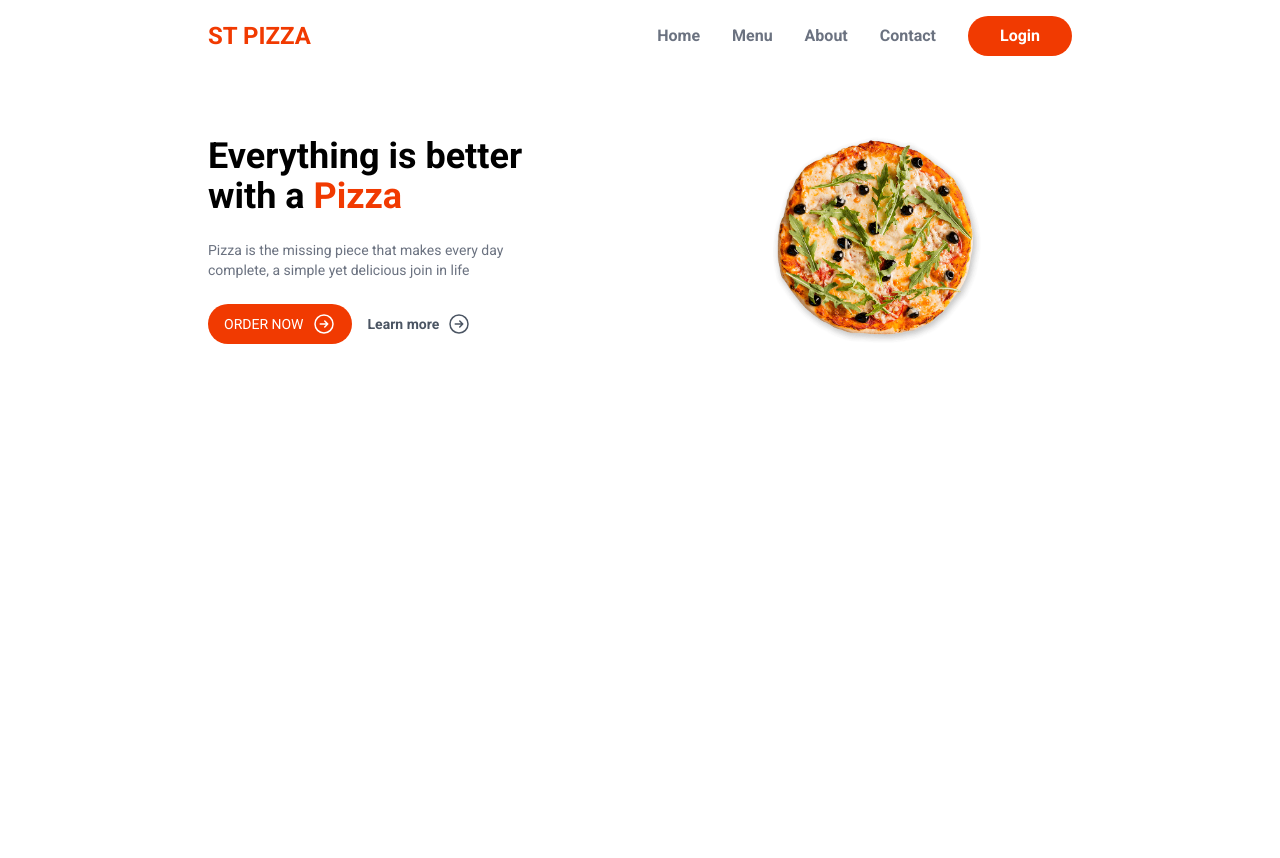
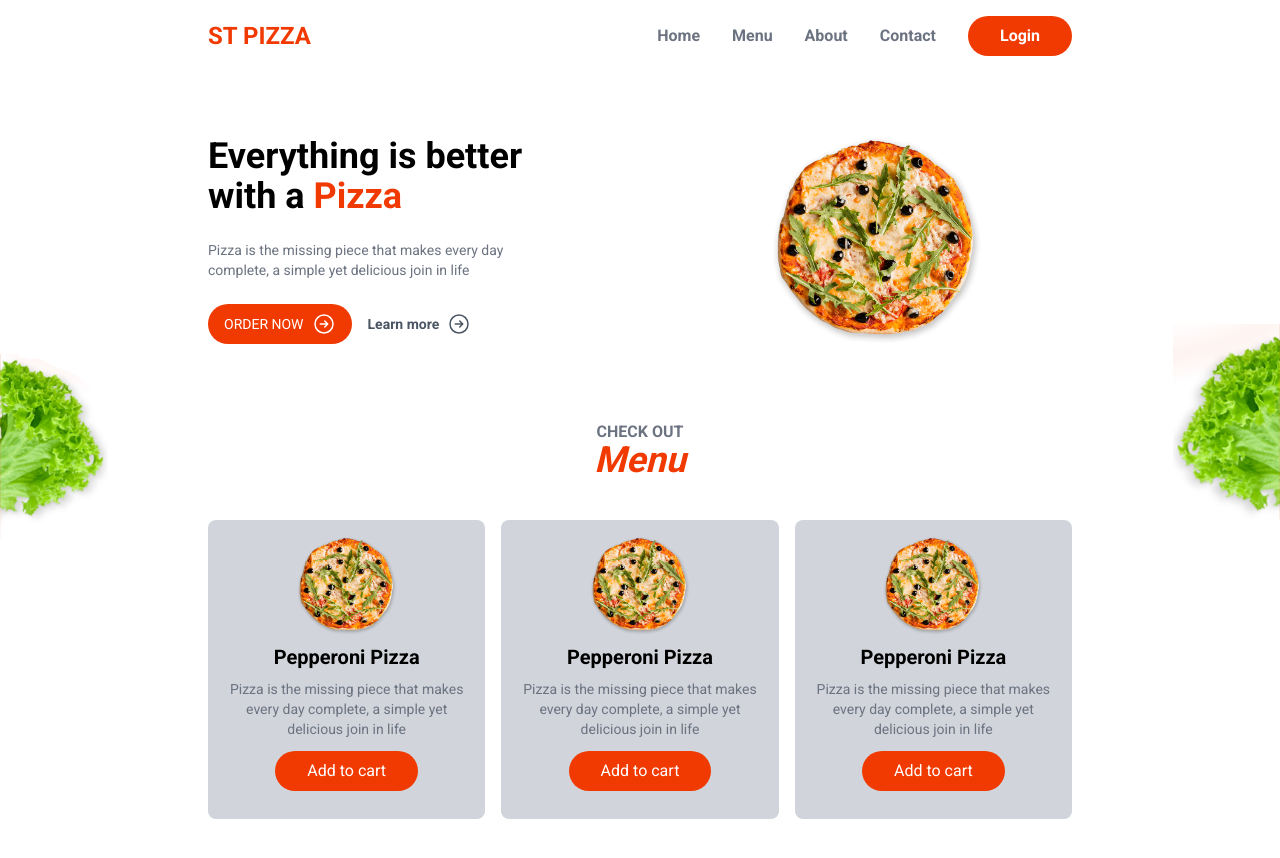
Before and after one commit to AlaaHamdyMohammadi/Food-Ordering-App, a Next.js app: page / in a window 1280 px wide. Shown: the top 858 px of the page. Before the commit the page ends 800 px from the top, so only its background shows below. Built offline with nearby package versions, Linux system fonts and the light colour scheme.

Commit message:
Building Homepage

```diff
--- a/src/app/page.jsx
+++ b/src/app/page.jsx
@@ -1,12 +1,14 @@
 import Link from "next/link";
-import Header from "../components/Layout/Header";
-import Hero from "../components/Layout/Hero";
+import Header from "@/components/Layout/Header";
+import Hero from "@/components/Layout/Hero";
+import Menu from "@/components/Layout/Menu";
 
 export default function Home() {
   return (
     <>
       <Header/>
       <Hero />
+      <Menu/>
     </>
   );
 }
--- a/src/components/Layout/Hero.jsx
+++ b/src/components/Layout/Hero.jsx
@@ -3,10 +3,11 @@ import Right from "../Icons/Right";
 
 function Hero() {
   return (
-    <section className="hero mt-20">
+    <section className="hero my-20">
       <div>
         <h1 className="text-4xl font-semibold">
-          Everything is better with a <span className="text-primary">Pizza</span>
+          Everything is better with a{" "}
+          <span className="text-primary">Pizza</span>
         </h1>
         <p className="my-6 text-gray-500 text-sm">
           Pizza is the missing piece that makes every day complete, a simple yet
--- /dev/null
+++ b/src/components/Layout/Menu.jsx
@@ -0,0 +1,31 @@
+import Image from "next/image";
+import MenuItem from "../Menu/MenuItem";
+
+function Menu() {
+  return (
+    <section className="">
+      <div className="absolute left-0 right-0  w-full">
+        <div className="absolute left-0 -top-[70px] -z-10">
+          <Image src={"/sallad1.png"} alt={"sallad"} width={109} height={189} />
+        </div>
+        <div className="absolute -top-[100px] right-0 -z-10 ">
+          <Image src={"/sallad2.png"} alt={"sallad"} width={107} height={195} />
+        </div>
+      </div>
+      <div className="text-center">
+        <h3 className="leading-4 uppercase text-gray-500 font-semibold">
+          Check out
+        </h3>
+        <h2 className="text-primary font-bold text-4xl italic">Menu</h2>
+      </div>
+      <div className="grid grid-cols-3 gap-4 my-10">
+        <MenuItem/>
+        <MenuItem/>
+        <MenuItem/>
+
+      </div>
+    </section>
+  );
+}
+
+export default Menu;
--- /dev/null
+++ b/src/components/Menu/MenuItem.jsx
@@ -0,0 +1,27 @@
+import Image from "next/image";
+
+function MenuItem() {
+  return (
+    <div className="bg-gray-300 p-4 rounded-lg text-center hover:bg-gray-200 transition-all hover:shadow-2xl hover:shadow-black/30">
+      <div className=" ">
+        <Image
+          className="block mx-auto"
+          src={"/pizza.png"}
+          alt={"Pizza"}
+          width={100}
+          height={100}
+        />
+      </div>
+      <h4 className="font-semibold my-2 text-xl">Pepperoni Pizza</h4>
+      <p className="text-gray-500 text-sm">
+        Pizza is the missing piece that makes every day complete, a simple yet
+        delicious join in life
+      </p>
+      <button className="bg-primary my-3 text-white rounded-full px-8 py-2">
+        Add to cart
+      </button>
+    </div>
+  );
+}
+
+export default MenuItem;
```
